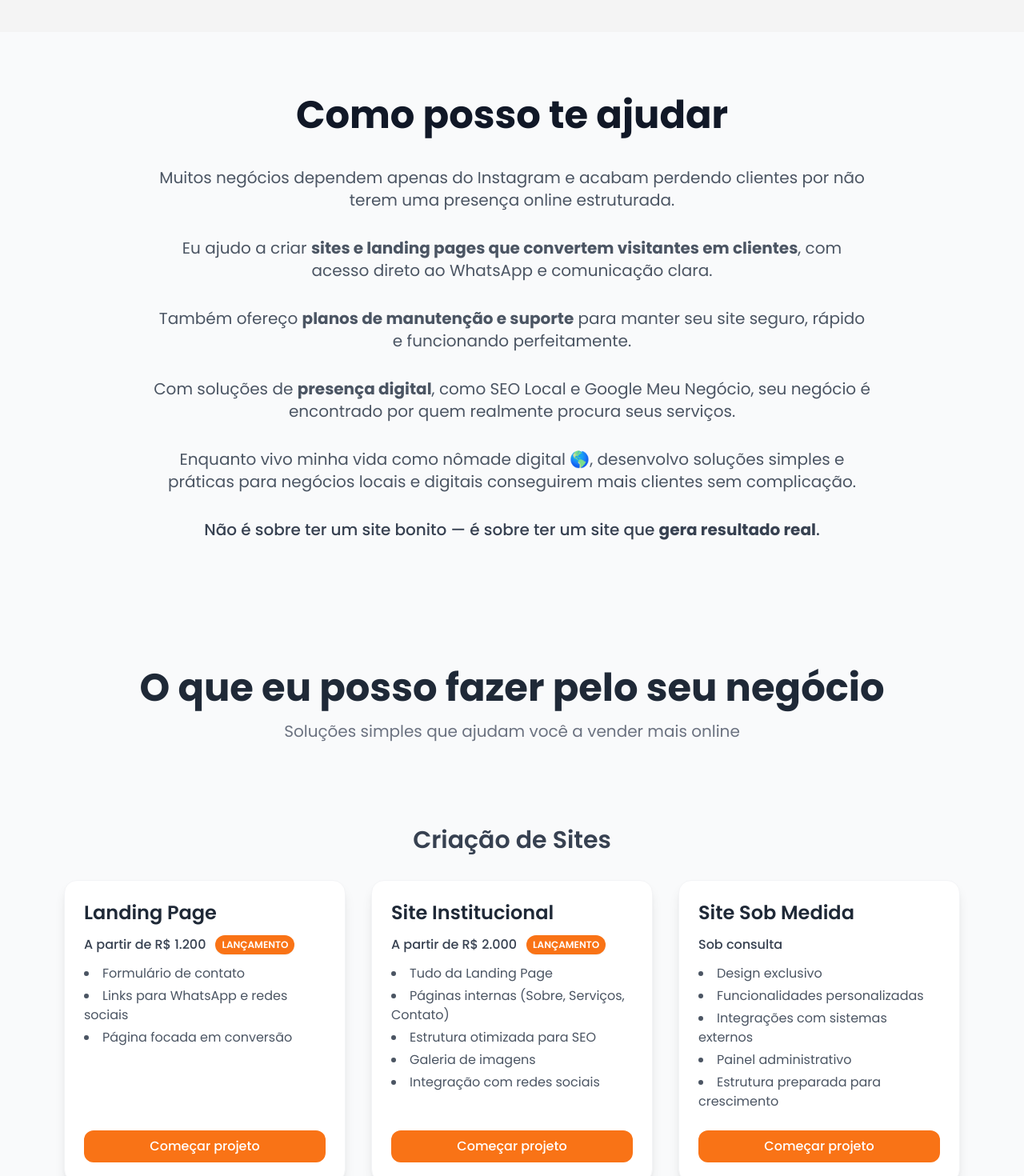
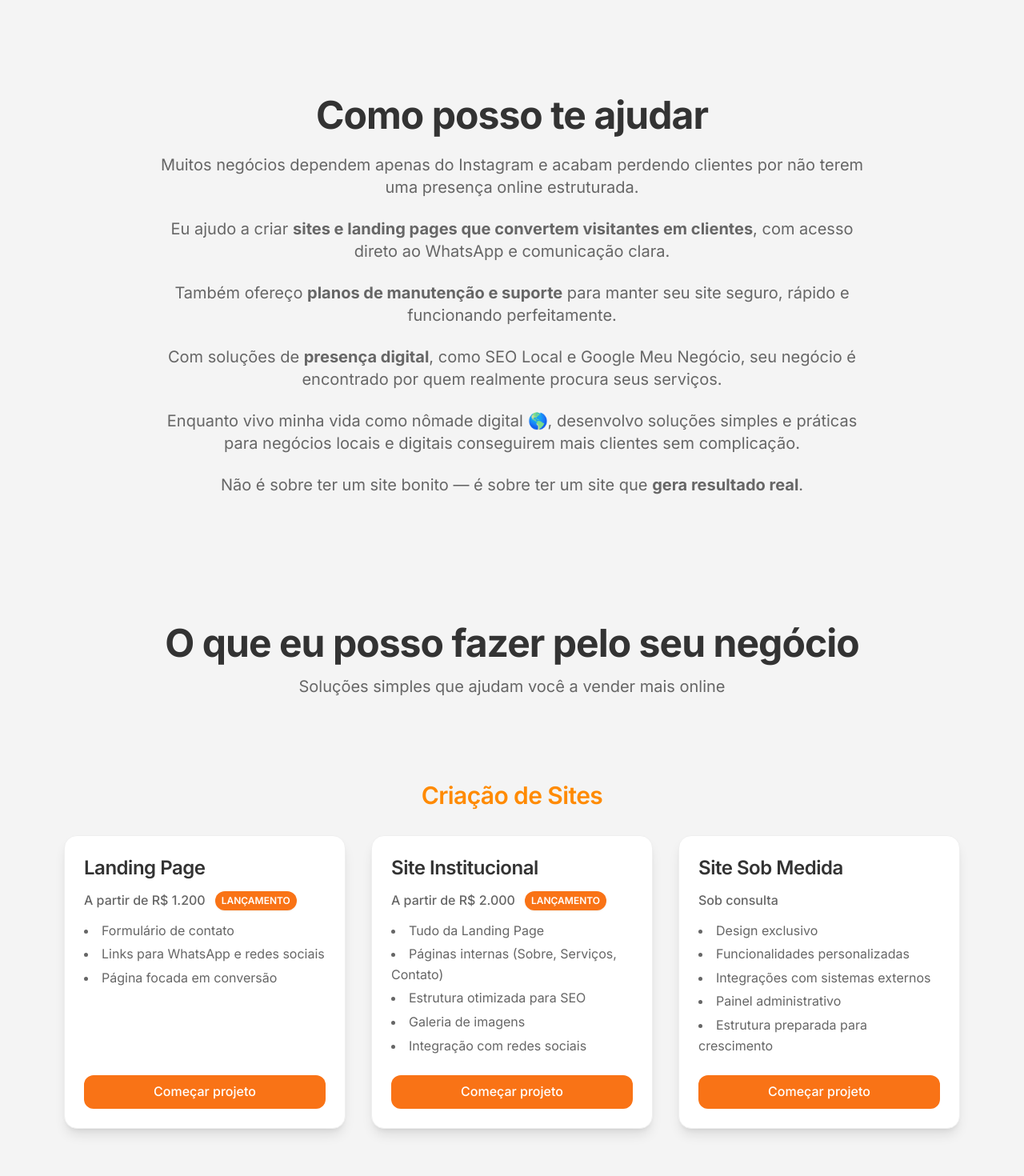
Before and after one commit to marllonpanisset/Portfolio, a Next.js app: page / in a window 1280 px wide. Shown: the part 760-2230 px from the top of the page at 80% size. Built offline with nearby package versions, Linux system fonts and the light colour scheme.

Commit message:
fix: implementando Resend no formulário para ao enviar os dados do formulário eles ir pra meu email gmail, padronizando Ui das sessoes que foram alteradas/criadas e dos componentes do site

```diff
--- a/app/components/header.tsx
+++ b/app/components/header.tsx
@@ -19,7 +19,7 @@ export function Header() {
       <div className="flex items-center justify-between max-w-7xl mx-auto px-6 md:px-8 py-4 md:py-6">
 
         {/* Logo */}
-        <Link href="/" className="text-2xl font-semibold tracking-wide">
+        <Link href="/" className="logo text-2xl font-black tracking-tight">
           Marllon Panisset
         </Link>
 
--- a/app/global.css
+++ b/app/global.css
@@ -17,32 +17,26 @@ html.theme-animate body * {
   transition: background-color 300ms ease-in-out, color 300ms ease-in-out;
 }
 
-/*
-  Adicione as propriedades de transição aqui.
-  Isso garante que qualquer mudança nas variáveis de cor
-  (background-color e color) será animada.
-*/
 :root {
-  /* transition-property: background-color, color;
-  transition-duration: 500ms;
-  transition-timing-function: ease-in-out; */
+  /* Font families */
+  --font-sans: 'Inter', system-ui, -apple-system, BlinkMacSystemFont, 'Segoe UI', Roboto, Helvetica, Arial, sans-serif;
+  --font-logo: 'Inter', system-ui, sans-serif; /* pode manter Inter ou trocar por uma mais distinta */
 
   /* Cores para o tema claro (Light Mode) */
-  /* Backgrounds */
   --color-bg-primary: #f4f4f4;
   --color-bg-secondary: #FFFFFF;
   --color-bg-tertiary: #EFEFEF;
   --color-bg-header: #0C0C1F;
   --color-bg-sidebar-filter: #f4f4f4;
+  --color-bg-services: #f4f4f4;
 
-  /* Textos */
+
   --color-text-primary: #333;
   --color-text-secondary: #666;
   --color-text-accent: #FF8A00;
   --color-text-header: #FFF;
   --color-text-sidebar-filter: #000;
 
-  /* Cores de sintaxe do código (manter as originais) */
   --sh-class: #2d5e9d;
   --sh-identifier: #354150;
   --sh-sign: #8996a3;
@@ -54,31 +48,27 @@ html.theme-animate body * {
   --sh-entity: #e25a1c;
 }
 
-
-/* Sobrescreve as variáveis de cor para o tema escuro (Dark Mode) */
 [data-theme='dark'] {
-  /* Backgrounds */
   --color-bg-primary: #0C0C1F;
   --color-bg-secondary: #1C1C36;
   --color-bg-tertiary: #2A2A47;
   --color-bg-header: #0C0C1F;
   --color-bg-sidebar-filter: #0C0C1F;
+  --color-bg-services: #0C0C1F;
 
-  /* Textos */
+
   --color-text-primary: #FFFFFF;
   --color-text-secondary: #B0B0B0;
   --color-text-accent: #FF8A00;
   --color-text-header: #FFF;
   --color-text-sidebar-filter: #FFF;
 
-  /* Cores de sintaxe do código */
   --sh-class: #4c97f8;
   --sh-identifier: white;
   --sh-keyword: #f47067;
   --sh-string: #0fa295;
 }
 
-/* Configura o esquema de cores do navegador */
 html {
   min-width: 360px;
   color-scheme: light;
@@ -88,13 +78,35 @@ html {
   color-scheme: dark;
 }
 
-/* Seleção de texto */
 ::selection {
   background-color: var(--color-text-accent);
   color: var(--color-bg-primary);
 }
 
-/* Estilos para o conteúdo "prose" */
+/* Tipografia */
+body {
+  font-family: var(--font-sans);
+  font-weight: 400;
+  line-height: 1.6;
+  -webkit-font-smoothing: antialiased;
+  -moz-osx-font-smoothing: grayscale;
+}
+
+h1, h2, h3, h4, h5, h6 {
+  font-family: var(--font-sans);
+  font-weight: 600;
+  line-height: 1.2;
+  letter-spacing: -0.02em;
+}
+
+/* Logo específico (pode ser mais pesado) */
+.logo {
+  font-family: var(--font-logo);
+  font-weight: 800;
+  letter-spacing: -0.03em;
+}
+
+/* Mantenha todas as suas regras anteriores (prose, etc.) exatamente como estavam */
 .prose .anchor {
   @apply absolute invisible no-underline;
   margin-left: -1em;
@@ -108,7 +120,6 @@ html {
   @apply visible;
 }
 
-/* Ajusta a cor da decoração com base nas variáveis CSS */
 .prose a {
   @apply underline transition-all underline-offset-2 decoration-[0.1em];
   text-decoration-color: var(--color-text-accent);
@@ -124,7 +135,6 @@ html {
   @apply visible;
 }
 
-/* Ajusta as cores do background e borda de pre */
 .prose pre {
   @apply rounded-lg overflow-x-auto py-2 px-3 text-sm;
   background-color: var(--color-bg-secondary);
@@ -152,13 +162,11 @@ html {
   @apply m-0;
 }
 
-/* Ajusta a cor do texto de parágrafos */
 .prose p {
   @apply my-4;
   color: var(--color-text-secondary);
 }
 
-/* Ajusta a cor dos títulos */
 .prose h1,
 .prose h2,
 .prose h3,
@@ -202,7 +210,6 @@ html {
   margin-bottom: 1.25em !important;
 }
 
-/* Remove scrollbar */
 pre::-webkit-scrollbar {
   display: none;
 }
@@ -211,7 +218,6 @@ pre {
   scrollbar-width: none;
 }
 
-/* Remove sombra de input no Safari */
 input[type='text'],
 input[type='email'] {
   -webkit-appearance: none;
@@ -230,8 +236,6 @@ table {
   text-wrap: balance;
 }
 
-/* Custom CSS */
-
 @media screen and (max-width: 767px) {
   #inicio {
     min-height: auto;
--- a/app/layout.tsx
+++ b/app/layout.tsx
@@ -1,3 +1,5 @@
+// app/layout.tsx
+import { Inter, Fira_Code } from 'next/font/google';
 import './global.css';
 import type { Metadata } from 'next';
 import { Header } from './components/header';
@@ -6,7 +8,20 @@ import { SpeedInsights } from '@vercel/speed-insights/next';
 import Footer from './components/footer';
 import { baseUrl } from './sitemap';
 import { ThemeProvider } from './components/ThemeProvider';
-import { Poppins } from 'next/font/google'; // Importação da fonte Poppins
+
+// Fonte principal (Inter) – corpo, títulos, menus
+const inter = Inter({
+  subsets: ['latin'],
+  variable: '--font-inter',
+  weight: ['400', '500', '600', '700', '800'],
+  display: 'swap',
+});
+
+// Fonte para logo (opcional: pode ser a mesma Inter com peso 800, mas vamos usar uma mais distinta)
+// Para manter simples e evitar downloads extras, usaremos Inter com peso 800 no logo.
+// Mas se quiser uma fonte específica para o logo, podemos importar Clash Display (requer CDN ou pacote)
+// Vou manter Inter por enquanto, mas com ajuste de letter-spacing.
+// Se desejar Clash Display, posso adicionar.
 
 export const metadata: Metadata = {
   metadataBase: new URL(baseUrl),
@@ -36,27 +51,14 @@ export const metadata: Metadata = {
   },
 };
 
-// Define a função cx com tipagem adequada para evitar erros
 const cx = (...classes: (string | boolean | undefined)[]): string =>
   classes.filter(Boolean).join(' ');
 
-// Define e carrega a fonte Poppins com os pesos que você pode precisar.
-const poppins = Poppins({
-  weight: ['100', '200', '300', '400', '500', '600', '700', '800', '900'], // Adicionado todos os pesos
-  subsets: ['latin'],
-  variable: '--font-poppins', // Cria uma variável CSS para a fonte
-});
-
-export default function RootLayout({
-  children,
-}: {
-  children: React.ReactNode;
-}) {
+export default function RootLayout({ children }: { children: React.ReactNode }) {
   return (
     <html
       lang="pt-br"
-      // Aplica a variável da fonte Poppins na classe da tag HTML
-      className={cx(poppins.variable)}
+      className={cx(inter.variable)}
       suppressHydrationWarning
     >
       <body
@@ -64,24 +66,16 @@ export default function RootLayout({
           'antialiased',
           'bg-[var(--color-bg-primary)]',
           'text-[var(--color-text-primary)]',
-          'font-poppins',
+          'font-sans', // agora 'sans' será Inter
           'transition-colors duration-300'
         )}
       >
-
-
-        <ThemeProvider
-          attribute="data-theme"
-          defaultTheme="system"
-          enableSystem
-        >
+        <ThemeProvider attribute="data-theme" defaultTheme="system" enableSystem>
           <Header />
-          <main>
-            {children}
-            <Footer />
-            <Analytics />
-            <SpeedInsights />
-          </main>
+          <main>{children}</main>
+          <Footer />
+          <Analytics />
+          <SpeedInsights />
         </ThemeProvider>
       </body>
     </html>
--- a/app/sections/howhelp.tsx
+++ b/app/sections/howhelp.tsx
@@ -1,36 +1,34 @@
 export function HowIHelpSection() {
   return (
-    <section
-      id="how-i-help"
-      className="py-20 px-4 md:px-8 bg-gray-50 text-gray-900"
-    >
+    <section id="how-i-help"
+      className="py-20 px-4 md:px-8 bg-[var(--color-bg-primary)] text-[var(--color-text-primary)]">
       <div className="container mx-auto max-w-4xl text-center">
 
-        <h2 className="text-3xl md:text-5xl font-bold mb-10">
+        <h2 className="text-3xl md:text-5xl font-bold mb-6 text-[var(--color-text-primary)]">
           Como posso te ajudar
         </h2>
 
-        <p className="text-lg md:text-xl text-gray-600 mb-8">
+        <p className="text-lg md:text-xl text-[var(--color-text-secondary)] mb-6">
           Muitos negócios dependem apenas do Instagram e acabam perdendo clientes por não terem uma presença online estruturada.
         </p>
 
-        <p className="text-lg md:text-xl text-gray-600 mb-8">
+        <p className="text-lg md:text-xl text-[var(--color-text-secondary)] mb-6">
           Eu ajudo a criar <strong>sites e landing pages que convertem visitantes em clientes</strong>, com acesso direto ao WhatsApp e comunicação clara.
         </p>
 
-        <p className="text-lg md:text-xl text-gray-600 mb-8">
+        <p className="text-lg md:text-xl text-[var(--color-text-secondary)] mb-6">
           Também ofereço <strong>planos de manutenção e suporte</strong> para manter seu site seguro, rápido e funcionando perfeitamente.
         </p>
 
-        <p className="text-lg md:text-xl text-gray-600 mb-8">
+        <p className="text-lg md:text-xl text-[var(--color-text-secondary)] mb-6">
           Com soluções de <strong>presença digital</strong>, como SEO Local e Google Meu Negócio, seu negócio é encontrado por quem realmente procura seus serviços.
         </p>
 
-        <p className="text-lg md:text-xl text-gray-600 mb-8">
+        <p className="text-lg md:text-xl text-[var(--color-text-secondary)] mb-6">
           Enquanto vivo minha vida como nômade digital <span className="inline-block">🌎</span>, desenvolvo soluções simples e práticas para negócios locais e digitais conseguirem mais clientes sem complicação.
         </p>
 
-        <p className="text-lg md:text-xl text-gray-700 font-medium">
+        <p className="text-lg md:text-xl text-[var(--color-text-secondary)]">
           Não é sobre ter um site bonito — é sobre ter um site que <strong>gera resultado real</strong>.
         </p>
 
--- a/app/sections/services.tsx
+++ b/app/sections/services.tsx
@@ -131,11 +131,10 @@ export function ServicesSection() {
 
     // Depois, após um pequeno atraso para garantir que o scroll terminou,
     // seleciona o serviço no formulário.
-    // Usamos setTimeout para aguardar o scroll suave (que leva ~300-500ms)
     setTimeout(() => {
       const select = document.getElementById('service') as HTMLSelectElement | null;
       if (select) select.value = serviceKey;
-    }, 500); // Ajuste o tempo conforme necessário
+    }, 500);
   };
 
   const getButtonText = (categoryTitle: string) => {
@@ -146,18 +145,23 @@ export function ServicesSection() {
   };
 
   return (
-    <section id="services" className="py-20 px-4 md:px-8 bg-gray-50 text-gray-900">
+    <section
+      id="services"
+      className="py-20 px-4 md:px-8 bg-[var(--color-bg-services)] text-[var(--color-text-primary)]"
+    >
       <div className="container mx-auto max-w-6xl text-center">
-        <h2 className="text-3xl md:text-5xl font-bold mb-4 text-gray-800">
+        <h2 className="text-3xl md:text-5xl font-bold mb-4 text-[var(--color-text-primary)]">
           O que eu posso fazer pelo seu negócio
         </h2>
-        <p className="text-lg md:text-xl text-gray-500 mb-14">
+        <p className="text-lg md:text-xl text-[var(--color-text-secondary)] mb-14">
           Soluções simples que ajudam você a vender mais online
         </p>
 
         {categories.map((category, idx) => (
           <div key={idx} className="py-12 px-4 mb-12">
-            <h3 className="text-2xl md:text-3xl font-semibold mb-8 text-gray-700">{category.title}</h3>
+            <h3 className="text-2xl md:text-3xl font-semibold mb-8 text-[var(--color-text-accent)]">
+              {category.title}
+            </h3>
 
             <div
               className={`grid grid-cols-1 md:gap-8 ${
@@ -167,12 +171,19 @@ export function ServicesSection() {
               }`}
             >
               {category.services.map((service, sidx) => (
-                <div key={sidx} className="p-6 bg-white rounded-2xl shadow-lg hover:shadow-xl transition flex flex-col justify-between h-full text-left border border-gray-100">
+                <div
+                  key={sidx}
+                  className="p-6 bg-[var(--color-bg-secondary)] rounded-2xl shadow-lg hover:shadow-xl transition flex flex-col justify-between h-full text-left border border-[var(--color-bg-tertiary)]"
+                >
                   <div>
-                    <h4 className="text-xl md:text-2xl font-semibold mb-3 text-gray-800">{service.name}</h4>
+                    <h4 className="text-xl md:text-2xl font-semibold mb-3 text-[var(--color-text-primary)]">
+                      {service.name}
+                    </h4>
 
                     <div className="flex items-center gap-3 mb-3">
-                      <p className="text-gray-700 font-medium">{service.price}</p>
+                      <p className="text-[var(--color-text-secondary)] font-medium">
+                        {service.price}
+                      </p>
                       {service.isLaunchPrice && (
                         <span className="bg-orange-500 text-white text-xs font-semibold px-2 py-1 rounded-full uppercase shadow-sm">
                           Lançamento
@@ -180,7 +191,7 @@ export function ServicesSection() {
                       )}
                     </div>
 
-                    <ul className="text-gray-600 list-disc list-inside space-y-1">
+                    <ul className="text-[var(--color-text-secondary)] list-disc list-inside space-y-1">
                       {service.description.map((item, i) => (
                         <li key={i}>{item}</li>
                       ))}
@@ -200,7 +211,7 @@ export function ServicesSection() {
           </div>
         ))}
 
-        <p className="mt-16 text-gray-700 text-lg md:text-xl font-medium">
+        <p className="mt-16 text-[var(--color-text-secondary)] text-lg md:text-xl font-medium">
           Mais de 8 anos ajudando negócios locais e digitais a aumentarem clientes e vendas.
         </p>
       </div>
--- a/package.json
+++ b/package.json
@@ -25,6 +25,7 @@
     "react-dom": "18.2.0",
     "react-icons": "^5.6.0",
     "react-syntax-highlighter": "^5.8.0",
+    "resend": "^6.9.4",
     "sharp": "^0.34.5",
     "sugar-high": "^0.6.0",
     "typescript": "5.3.3"
```
Also changed, not shown: app/api/contact/route.ts (added, +38 -0 lines), app/sections/contact.tsx (+38 -29 lines), tailwind.config.js (+3 -5 lines), 2 other files (tests, documents, lock files or other folders).
